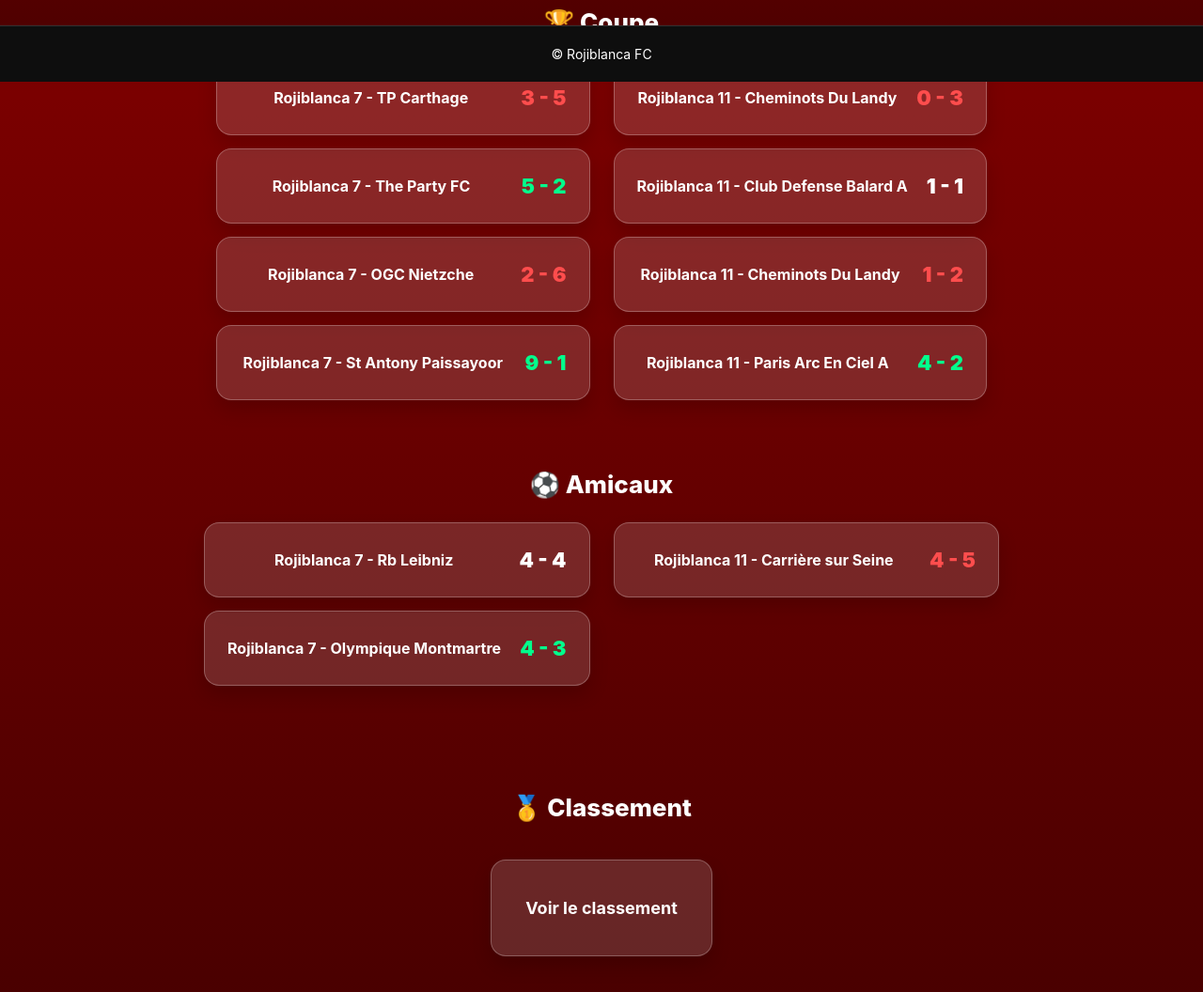
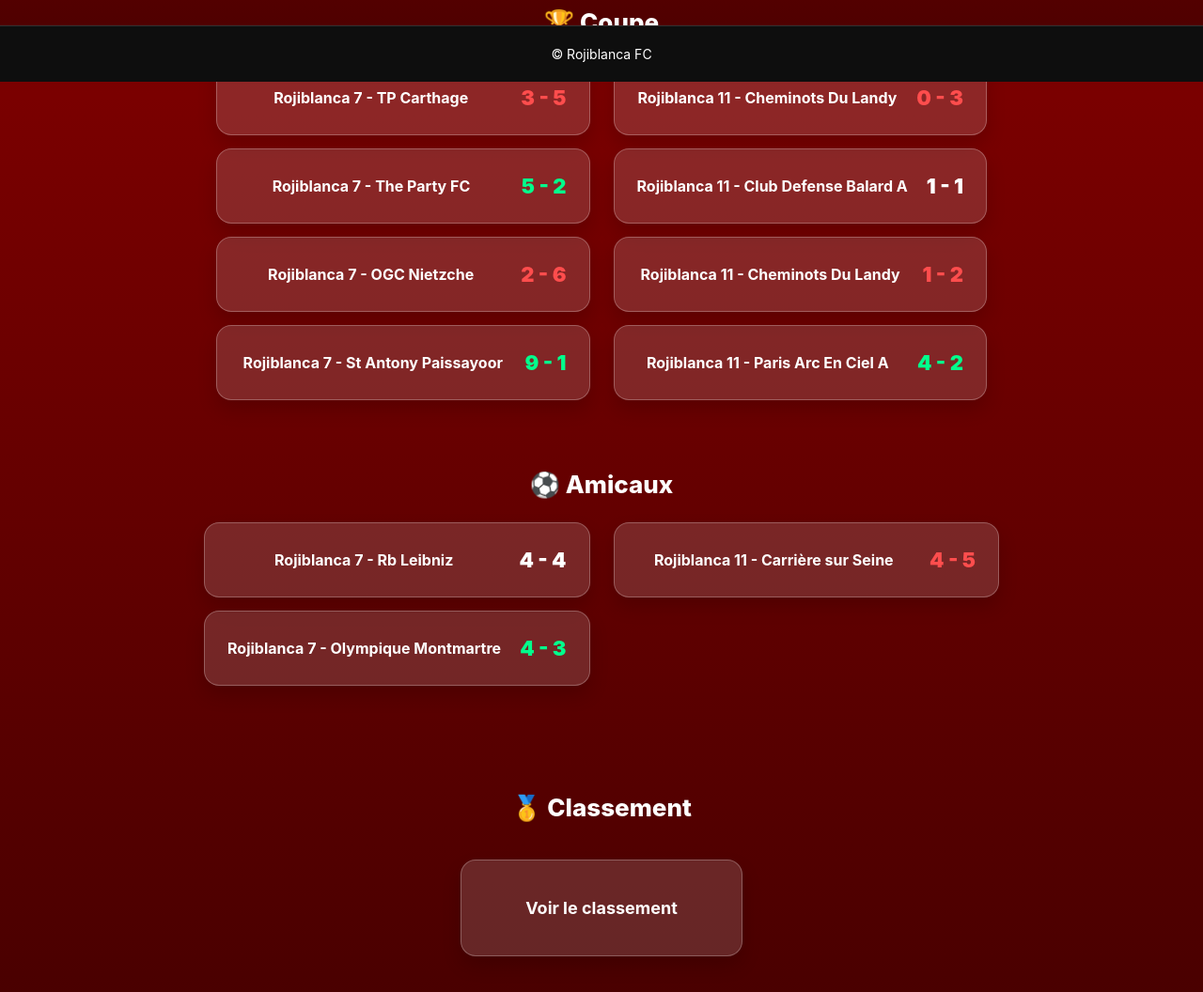
Before and after one commit to ManuProDev/rojiblanca, a plain HTML site: page results.html in a window 1280 px wide. Shown: the part 713-1769 px from the top of the page at 94% size. Drawn offline with Linux system fonts and the light colour scheme.

Commit message:
Update desktop.css

```diff
--- a/css/desktop.css
+++ b/css/desktop.css
@@ -139,4 +139,8 @@
     flex: 1 1 100% !important;
     height: auto !important;
   }
+
+  .ranking-button {
+    width: 300px !important;
+  }
 }
```
